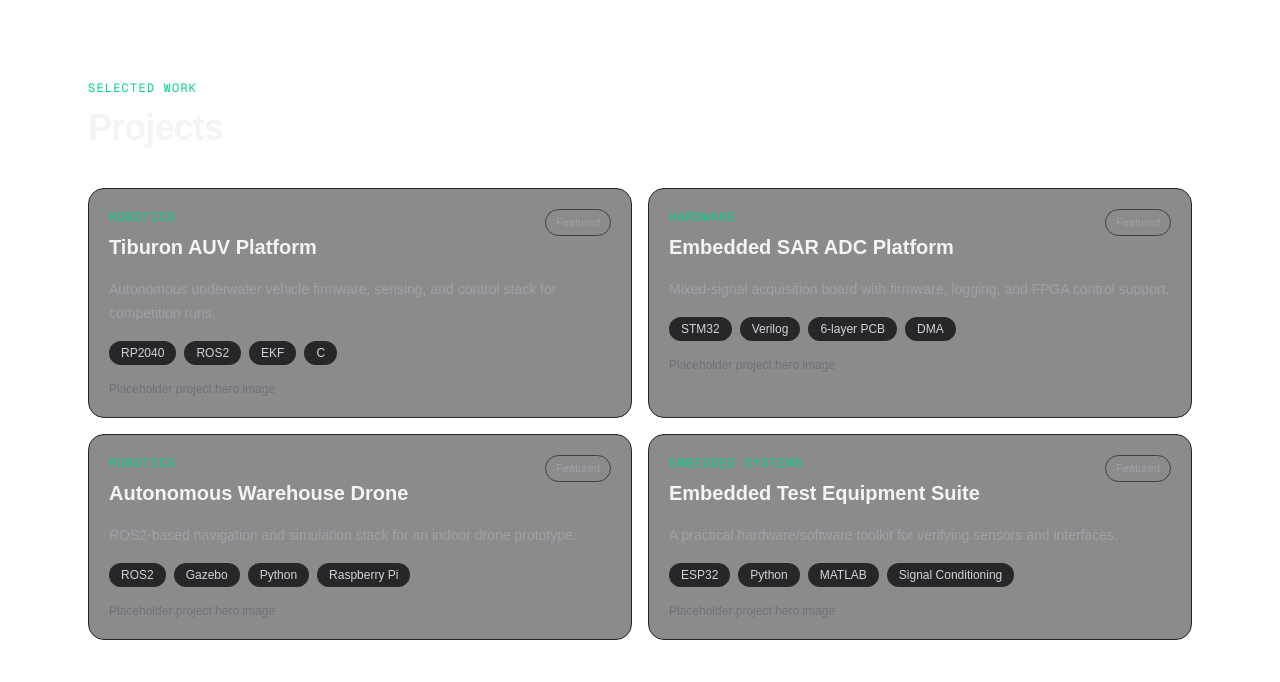
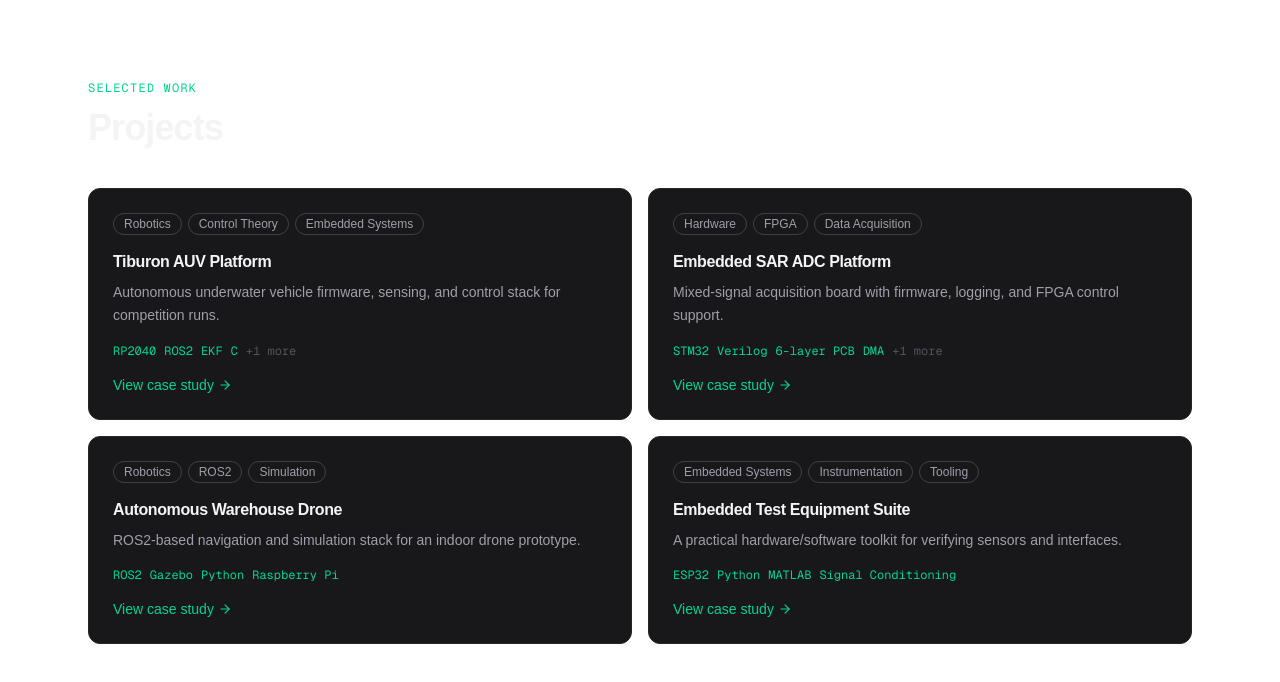
Before and after one commit to dr-paradox-design/my_portfolio_website, a Next.js app in the folder engineering-os/: page /projects in a window 1280 px wide. Shown: the top 682 px of the page. Built offline with nearby package versions, Linux system fonts and the light colour scheme.

Commit message:
feat(components): navbar, footer, project card, and UI primitives
- Navbar: fixed, active route highlight, mono logo
- Footer: social links
- ProjectCard: domain tags, summary, mono tech tags
- Tag, SectionHeading, PlaceholderImage: shared UI primitives

```diff
--- a/engineering-os/components/layout/Footer.tsx
+++ b/engineering-os/components/layout/Footer.tsx
@@ -3,18 +3,23 @@ import { profile } from "@/lib/data/profile";
 
 export function Footer() {
   return (
-    <footer className="border-t border-zinc-900">
-      <div className="mx-auto flex max-w-6xl flex-col gap-3 px-4 py-8 text-sm text-zinc-500 sm:px-6 sm:flex-row sm:items-center sm:justify-between">
-        <p>© {new Date().getFullYear()} {profile.name}</p>
+    <footer className="border-t border-zinc-800/60 mt-24">
+      <div className="mx-auto max-w-6xl px-4 sm:px-6 py-8 flex flex-col sm:flex-row items-center justify-between gap-4">
+        <p className="text-sm text-zinc-500">
+          © {new Date().getFullYear()} {profile.name} · NIT Rourkela
+        </p>
         <div className="flex items-center gap-4">
-          <Link href="/projects" className="hover:text-emerald-400 transition-colors">
-            Projects
-          </Link>
-          <a href={profile.social.github} className="hover:text-emerald-400 transition-colors">
+          <a href={profile.social.github} target="_blank" rel="noopener noreferrer"
+            className="text-sm text-zinc-500 hover:text-emerald-400 transition-colors">
             GitHub
           </a>
-          <a href={profile.social.linkedin} className="hover:text-emerald-400 transition-colors">
+          <a href={profile.social.linkedin} target="_blank" rel="noopener noreferrer"
+            className="text-sm text-zinc-500 hover:text-emerald-400 transition-colors">
             LinkedIn
+          </a>
+          <a href={`mailto:${profile.social.email}`}
+            className="text-sm text-zinc-500 hover:text-emerald-400 transition-colors">
+            Email
           </a>
         </div>
       </div>
--- a/engineering-os/components/layout/Navbar.tsx
+++ b/engineering-os/components/layout/Navbar.tsx
@@ -1,24 +1,55 @@
+"use client";
+
 import Link from "next/link";
+import { usePathname } from "next/navigation";
 import { profile } from "@/lib/data/profile";
 
+const navLinks = [
+  { href: "/projects", label: "Projects" },
+  { href: "/skills",   label: "Skills"   },
+  { href: "/resume",   label: "Resume"   },
+  { href: "/contact",  label: "Contact"  },
+];
+
 export function Navbar() {
+  const pathname = usePathname();
+
   return (
-    <header className="sticky top-0 z-40 border-b border-zinc-900/80 bg-zinc-950/85 backdrop-blur">
-      <div className="mx-auto flex max-w-6xl items-center justify-between px-4 py-4 sm:px-6">
-        <Link href="/" className="text-sm font-semibold tracking-wide text-zinc-100">
-          {profile.name}
+    <header className="fixed top-0 left-0 right-0 z-50 border-b border-zinc-800/60 bg-zinc-950/80 backdrop-blur-md">
+      <div className="mx-auto flex h-14 max-w-6xl items-center justify-between px-4 sm:px-6">
+
+        {/* Logo / name */}
+        <Link
+          href="/"
+          className="font-mono text-sm font-semibold tracking-tight text-emerald-400 hover:text-emerald-300 transition-colors"
+        >
+          {profile.name.split(" ")[0].toLowerCase()}<span className="text-zinc-500">.</span>
+          <span className="text-zinc-400">dev</span>
         </Link>
-        <nav className="flex items-center gap-5 text-sm text-zinc-400">
-          <Link href="/" className="hover:text-emerald-400 transition-colors">
-            Home
-          </Link>
-          <Link href="/projects" className="hover:text-emerald-400 transition-colors">
-            Projects
-          </Link>
-          <a href={profile.resumePath} className="hover:text-emerald-400 transition-colors">
-            Resume
-          </a>
+
+        {/* Nav links */}
+        <nav aria-label="Main navigation">
+          <ul className="flex items-center gap-1">
+            {navLinks.map(({ href, label }) => {
+              const active = pathname === href || pathname.startsWith(href + "/");
+              return (
+                <li key={href}>
+                  <Link
+                    href={href}
+                    className={`rounded-md px-3 py-1.5 text-sm font-medium transition-colors ${
+                      active
+                        ? "text-emerald-400 bg-emerald-400/10"
+                        : "text-zinc-400 hover:text-zinc-100 hover:bg-zinc-800"
+                    }`}
+                  >
+                    {label}
+                  </Link>
+                </li>
+              );
+            })}
+          </ul>
         </nav>
+
       </div>
     </header>
   );
--- a/engineering-os/components/projects/ProjectCard.tsx
+++ b/engineering-os/components/projects/ProjectCard.tsx
@@ -1,32 +1,51 @@
-import type { Project } from "@/lib/data/projects-full";
+import Link from "next/link";
+import type { Project } from "@/types/project";
+import { Tag } from "@/components/ui/Tag";
+import { ArrowRight } from "lucide-react";
 
-type ProjectCardProps = {
+interface ProjectCardProps {
   project: Project;
-};
+}
 
 export function ProjectCard({ project }: ProjectCardProps) {
   return (
-    <article className="rounded-2xl border border-zinc-800 bg-zinc-900/50 p-5 transition-transform duration-200 hover:-translate-y-1 hover:border-zinc-700">
-      <div className="mb-4 flex items-start justify-between gap-4">
-        <div>
-          <p className="font-mono text-xs uppercase tracking-widest text-emerald-400">
-            {project.domainTags[0] ?? "Project"}
-          </p>
-          <h3 className="mt-2 text-xl font-semibold text-zinc-100">{project.title}</h3>
-        </div>
-        <span className="rounded-full border border-zinc-700 px-2.5 py-1 text-[11px] text-zinc-400">
-          {project.featured ? "Featured" : "Case study"}
-        </span>
-      </div>
-      <p className="text-sm leading-6 text-zinc-400">{project.summary}</p>
-      <div className="mt-4 flex flex-wrap gap-2">
-        {project.technologies.slice(0, 4).map((tech) => (
-          <span key={tech} className="rounded-full bg-zinc-800 px-3 py-1 text-xs text-zinc-300">
-            {tech}
-          </span>
+    <Link
+      href={`/projects/${project.slug}`}
+      className="group block rounded-xl border border-zinc-800 bg-zinc-900 p-6 hover:border-zinc-700 hover:bg-zinc-800/60 transition-all duration-200"
+    >
+      {/* Domain tags */}
+      <div className="flex flex-wrap gap-1.5 mb-4">
+        {project.domainTags.map((tag) => (
+          <Tag key={tag} label={tag} variant="domain" />
         ))}
       </div>
-      <p className="mt-4 text-xs text-zinc-500">{project.heroImage.alt}</p>
-    </article>
+
+      {/* Title */}
+      <h3 className="text-base font-semibold text-zinc-100 tracking-tight leading-snug mb-2 group-hover:text-emerald-400 transition-colors">
+        {project.title}
+      </h3>
+
+      {/* Summary */}
+      <p className="text-sm text-zinc-400 leading-relaxed mb-4">
+        {project.summary}
+      </p>
+
+      {/* Tech stack */}
+      <div className="flex flex-wrap gap-2 mb-4">
+        {project.technologies.slice(0, 4).map((tech) => (
+          <Tag key={tech} label={tech} variant="tech" />
+        ))}
+        {project.technologies.length > 4 && (
+          <span className="font-mono text-xs text-zinc-600">
+            +{project.technologies.length - 4} more
+          </span>
+        )}
+      </div>
+
+      {/* CTA */}
+      <div className="flex items-center gap-1 text-sm font-medium text-emerald-400 group-hover:gap-2 transition-all">
+        View case study <ArrowRight size={14} />
+      </div>
+    </Link>
   );
 }
--- /dev/null
+++ b/engineering-os/components/ui/PlaceholderImage.tsx
@@ -0,0 +1,38 @@
+import Image from "next/image";
+import type { MediaAsset } from "@/types/project";
+
+interface PlaceholderImageProps {
+  asset: MediaAsset;
+  className?: string;
+  priority?: boolean;
+}
+
+export function ProjectImage({ asset, className = "", priority = false }: PlaceholderImageProps) {
+  if (asset.isPlaceholder) {
+    return (
+      <div className={`flex items-center justify-center bg-zinc-900 border border-zinc-800 rounded-lg ${className}`}>
+        <div className="text-center p-8">
+          <div className="text-3xl mb-2">📷</div>
+          <p className="text-xs font-mono text-zinc-500">{asset.alt}</p>
+          <p className="text-xs text-zinc-600 mt-1">Drop image at public{asset.src}</p>
+        </div>
+      </div>
+    );
+  }
+  return (
+    <figure className={className}>
+      <Image
+        src={asset.src}
+        alt={asset.alt}
+        fill
+        className="object-cover rounded-lg"
+        priority={priority}
+      />
+      {asset.caption && (
+        <figcaption className="mt-2 text-center text-xs text-zinc-500">
+          {asset.caption}
+        </figcaption>
+      )}
+    </figure>
+  );
+}
--- /dev/null
+++ b/engineering-os/components/ui/SectionHeading.tsx
@@ -0,0 +1,26 @@
+interface SectionHeadingProps {
+  eyebrow?: string;
+  title: string;
+  description?: string;
+  centered?: boolean;
+}
+
+export function SectionHeading({ eyebrow, title, description, centered }: SectionHeadingProps) {
+  return (
+    <div className={centered ? "text-center" : ""}>
+      {eyebrow && (
+        <p className="font-mono text-xs text-emerald-400 uppercase tracking-widest mb-2">
+          {eyebrow}
+        </p>
+      )}
+      <h2 className="text-2xl sm:text-3xl font-semibold tracking-tight text-zinc-100">
+        {title}
+      </h2>
+      {description && (
+        <p className="mt-3 text-zinc-400 max-w-2xl leading-relaxed">
+          {description}
+        </p>
+      )}
+    </div>
+  );
+}
--- /dev/null
+++ b/engineering-os/components/ui/Tag.tsx
@@ -0,0 +1,24 @@
+/**
+ * Signature element: monospace tech tags — not filled pill badges,
+ * but `font-mono text-emerald-400` inline labels. Quiet and precise.
+ */
+
+interface TagProps {
+  label: string;
+  variant?: "domain" | "tech";
+}
+
+export function Tag({ label, variant = "tech" }: TagProps) {
+  if (variant === "domain") {
+    return (
+      <span className="inline-block rounded-full border border-zinc-700 px-2.5 py-0.5 text-xs text-zinc-400">
+        {label}
+      </span>
+    );
+  }
+  return (
+    <span className="font-mono text-xs text-emerald-400">
+      {label}
+    </span>
+  );
+}
```
